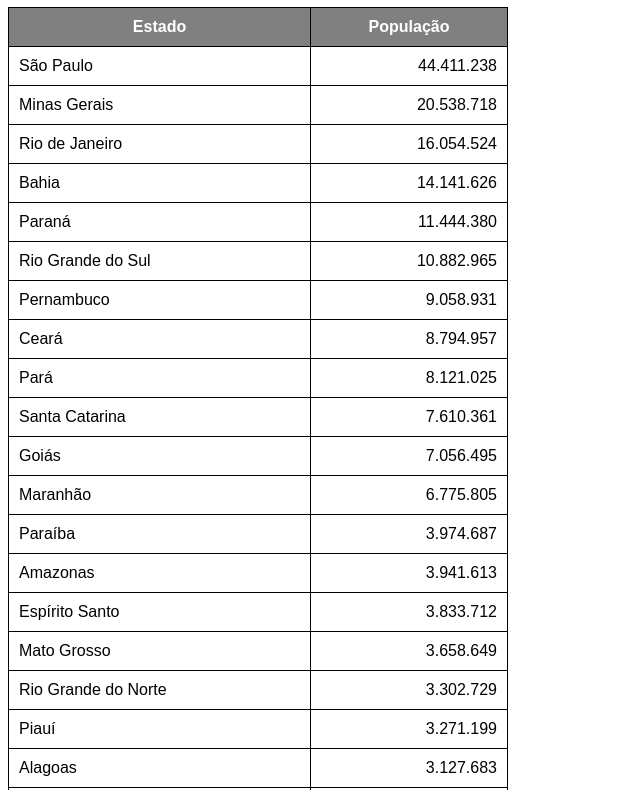
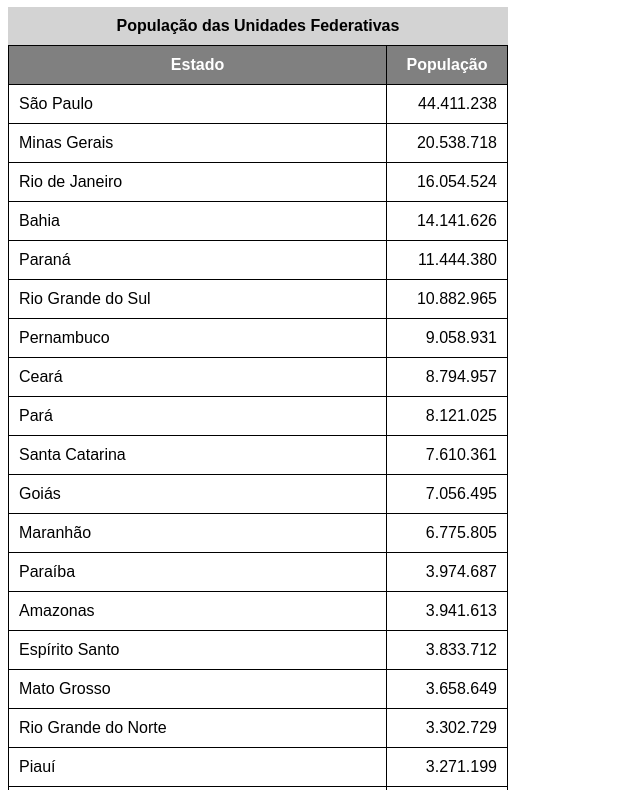
Before and after one commit to FelipeCamillo/HTML-e-CSS, a plain HTML site: page exercicios/ex023/tabela002.html in a window 1280 px wide. Shown: the part 73-863 px from the top of the page, without its empty margins (0-640 px from the left). Drawn offline with Linux system fonts and the light colour scheme.

Commit message:
atualizei o exercício tabela02

```diff
--- a/exercicios/ex023/tabela002.html
+++ b/exercicios/ex023/tabela002.html
@@ -20,6 +20,13 @@
             padding: 10px;
         }
 
+        caption {
+            font-size: 1em;
+            font-weight: bold;
+            padding: 10px;
+            background-color: lightgray;
+        }
+
         thead, tfoot {
             background-color: gray;
             color: white;
@@ -35,6 +42,7 @@
     <!--
         ANATOMIA PARA TABELAS GRANDES
         TABLE
+            CAPTION
             THEAD
                 TR, TD, TH
             TBODY
@@ -43,10 +51,11 @@
                 TR, TD, TH
     -->
     <table>
+        <caption>População das Unidades Federativas</caption>
         <thead>
             <tr>
-                <th>Estado</th>
-                <th>População</th>
+                <th scope="col">Estado</th>
+                <th scope="col" style="width: 100px;">População</th>
             </tr>
         </thead>
         <tbody>
@@ -161,7 +170,7 @@
         </tbody>
         <tfoot>
             <tr>
-                <th>Total de Habitantes</th>
+                <th scope="row">Total de Habitantes</th>
                 <td class="num"><strong>203.062.512</strong></td>
             </tr>
         </tfoot>
```
